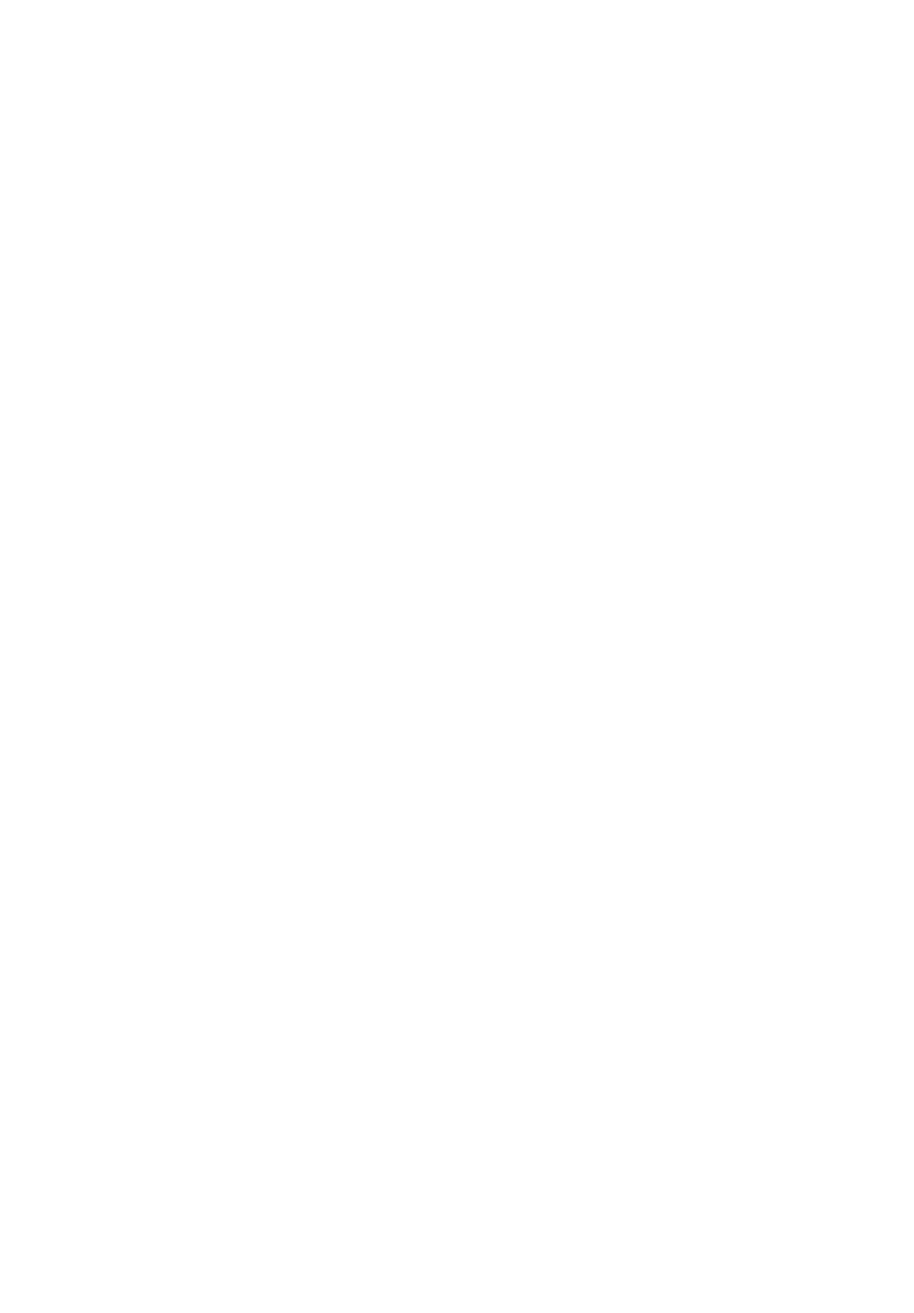
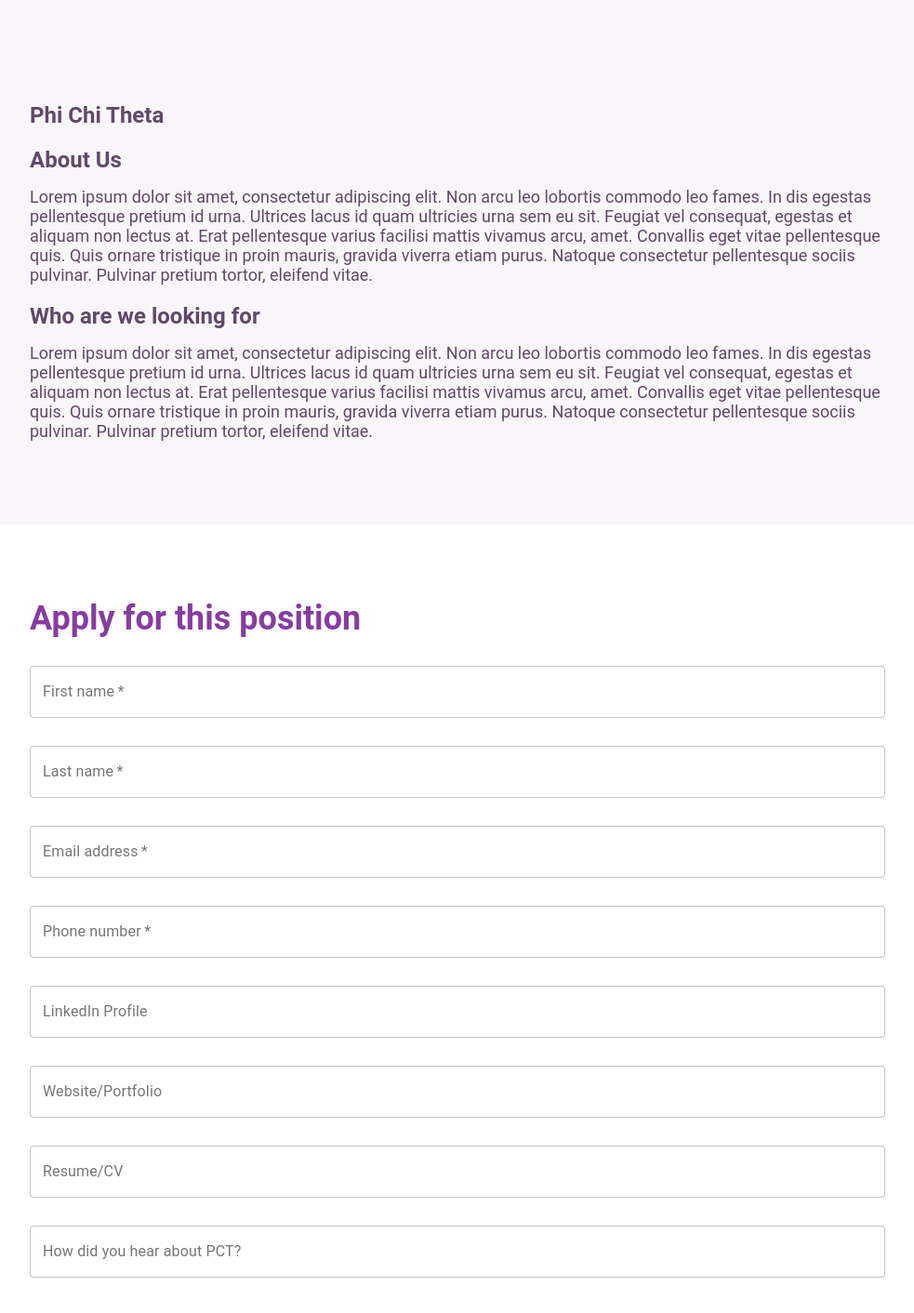
Before and after one commit to lumi-io/postings, a React (Create React App) app: page /portal/1 in a window 1280 px wide. Shown: the top 1412 px of the page at 93% size, without its empty margins (148-1131 px from the left). Before the commit the page ends 800 px from the top, so only its background shows below. Built offline with nearby package versions, Linux system fonts and the light colour scheme; no server answers.

Commit message:
Creating portal submission component

```diff
--- a/src/App.js
+++ b/src/App.js
@@ -6,6 +6,7 @@
 import SignUp from './components/Public/SignUp';
 
 import Portal from './components/Public/Portal';
+import PortalSubmission from './components/Public/PortalSubmission'
 
 import Listings from './components/Listings'
 import AdminListing from './components/AdminListing'
@@ -20,6 +21,7 @@
           {/* TODO: / -> Main homepage */}
           {/* TODO: /portal -> Page with all the listings that people can choose what they want to apply to */}
           <Route exact path="/portal" component={Portal} />
+          <Route exact path="/portal/:id" component={PortalSubmission}/>
           {/* TODO: /portal/:id -> Application page for job with :id */}
           <Route path="/login" component={Login} />
           <Route path="/signup" component={SignUp} />
--- /dev/null
+++ b/src/components/Public/PortalSubmission.js
@@ -0,0 +1,177 @@
+import React, { useState, useEffect } from 'react';
+import { useParams } from "react-router-dom";
+import styled from 'styled-components';
+import axios from 'axios';
+import TextField from '@material-ui/core/TextField';
+
+
+const PortalSubmission = () => {
+
+    const { id } = useParams();
+
+    const [listingsInfo, setListingsInfo] = useState([]);
+    const [appInfo, setAppInfo] = useState({});
+
+    const requiredFields = [
+        ["First name", "firstName"],
+        ["Last name", "lastName"],
+        ["Email address", "email"],
+        ["Phone number", "phone"]
+    ]
+
+    const optionalFields = [
+        ["LinkedIn Profile", "linkedin"],
+        ["Website/Portfolio", "website"]
+    ]
+
+    const selectFields = [
+        "Resume/CV",
+        "How did you hear about PCT?"
+    ]
+
+
+    useEffect(() => {
+        axios.get(`http://127.0.0.1:5000/admin/postings/` + id)
+            .then(res => {
+                return res.data;
+            })
+            .then(data => {
+                console.log(data.postingInfo);
+                setListingsInfo(data.postingInfo)
+                return;
+            })
+            .catch(err => {
+                console.log("API Error");
+            })
+    }, [])
+
+    return (
+        <Container>
+            <ContentContainer>
+                <Title>{listingsInfo["title"]}</Title>
+                <Subtitle>Phi Chi Theta</Subtitle>
+                <Subtitle>About Us</Subtitle>
+                <ContentText>Lorem ipsum dolor sit amet, consectetur adipiscing elit. Non arcu leo lobortis commodo leo fames. In dis egestas pellentesque pretium id urna. Ultrices lacus id quam ultricies urna sem eu sit. Feugiat vel consequat, egestas et aliquam non lectus at. Erat pellentesque varius facilisi mattis vivamus arcu, amet. Convallis eget vitae pellentesque quis. Quis ornare tristique in proin mauris, gravida viverra etiam purus. Natoque consectetur pellentesque sociis pulvinar. Pulvinar pretium tortor, eleifend vitae.</ContentText>
+                <Subtitle>Who are we looking for</Subtitle>
+                <ContentText>Lorem ipsum dolor sit amet, consectetur adipiscing elit. Non arcu leo lobortis commodo leo fames. In dis egestas pellentesque pretium id urna. Ultrices lacus id quam ultricies urna sem eu sit. Feugiat vel consequat, egestas et aliquam non lectus at. Erat pellentesque varius facilisi mattis vivamus arcu, amet. Convallis eget vitae pellentesque quis. Quis ornare tristique in proin mauris, gravida viverra etiam purus. Natoque consectetur pellentesque sociis pulvinar. Pulvinar pretium tortor, eleifend vitae.</ContentText>
+            </ContentContainer>
+            <SubmissionContainer>
+                <Title>Apply for this position</Title>
+                {requiredFields.map((text) => (
+                    <TextFieldStyled>
+                        <TextField
+                            required
+                            id="outlined-full-width"
+                            fullWidth
+                            label={text[0]}
+                            onChange={e => {
+                                setAppInfo(prevState => {
+                                    const val = e.target.value;
+                                    var newObj = {};
+                                    newObj[text[1]] = val;
+                                    return Object.assign({}, prevState, newObj);
+                                });
+                                console.log(appInfo);
+                            }}
+                            variant="outlined"
+                        />
+                    </TextFieldStyled>
+                ))}
+                {optionalFields.map((text) => (
+                    <TextFieldStyled>
+                        <TextField
+                            id="outlined-full-width"
+                            fullWidth
+                            label={text[0]}
+                            onChange={e => {
+                                setAppInfo(prevState => {
+                                    const val = e.target.value;
+                                    var newObj = {};
+                                    newObj[text[1]] = val;
+                                    return Object.assign({}, prevState, newObj);
+                                });
+                                console.log(appInfo);
+                            }}
+                            variant="outlined"
+                        />
+                    </TextFieldStyled>
+                ))}
+                {selectFields.map((text) => (
+                    <TextFieldStyled>
+                        <TextField
+                            id="outlined-full-width"
+                            fullWidth
+                            label={text}
+                            variant="outlined"
+                        />
+                    </TextFieldStyled>
+                ))}
+            </SubmissionContainer>
+        </Container>
+    )
+
+}
+
+
+const Container = styled.div`
+    width:100%;
+    height:100%;
+    flex-direction:container;
+    margin: 0 auto;
+`;
+
+const ContentContainer = styled.div`
+    padding-top: 80px;
+    padding-bottom: 80px;
+    padding-right: 180px;
+    padding-left: 180px;
+    background:#F9F6F9;
+`;
+
+const SubmissionContainer = styled.div`
+    padding-top: 80px;
+    padding-bottom: 80px;
+    padding-right: 180px;
+    padding-left: 180px;
+    background: background: #FEFCFF;
+`;
+
+
+const Title = styled.div`
+    font-family: Roboto;
+    font-style: normal;
+    font-weight: bold;
+    font-size: 36px;
+    line-height: 42px;
+    color: #873CA2; /* Accent Purple */
+    padding-bottom: 20px;
+`;
+
+const Subtitle = styled.div`
+    font-family: Roboto;
+    font-style: normal;
+    font-weight: bold;
+    font-size: 24px;
+    line-height: 28px;
+    color: #61486A;
+    padding-top: 10px;
+    padding-bottom: 10px;
+`;
+
+const ContentText = styled.div`
+    font-family: Roboto;
+    font-style: normal;
+    font-weight: normal;
+    font-size: 18px;
+    line-height: 21px;
+    color: #61486A;
+    padding-top: 5px;
+    padding-bottom: 10px;
+`;
+
+const TextFieldStyled = styled.div`
+    padding-top: 10px;
+    padding-bottom: 20px;
+`;
+
+export default PortalSubmission;
```
